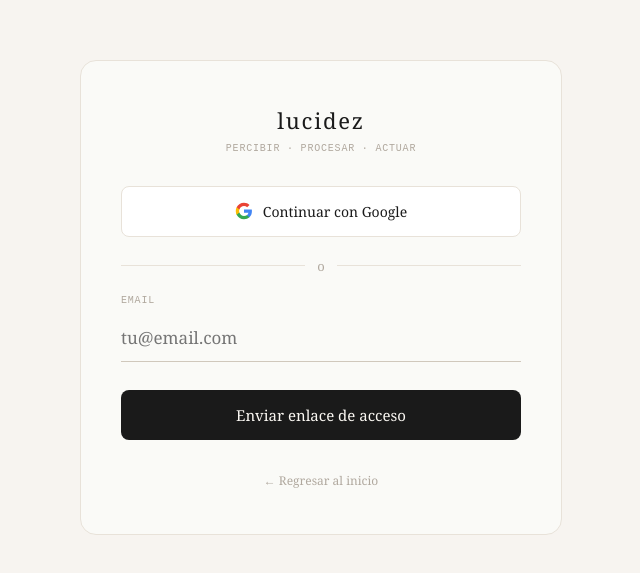
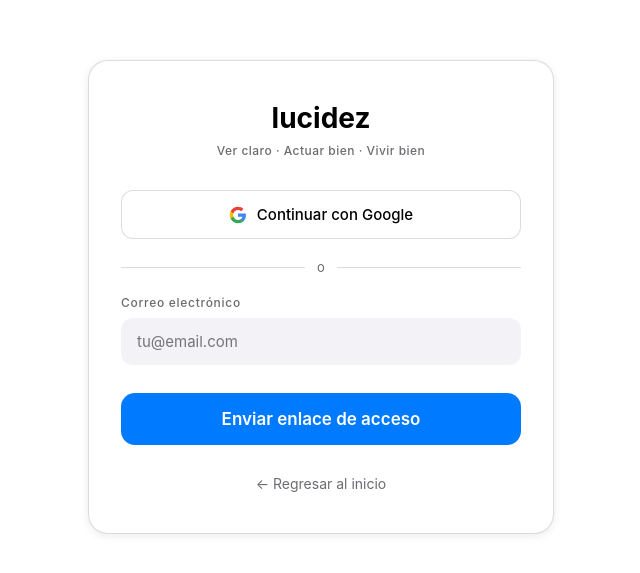
Before and after one commit to jorgeprax-dev/lucidez-web, a React (Vite) app: page /login in a window 1280 px wide. Shown: the part 127-700 px from the top of the page, without its empty margins (319-959 px from the left). Built offline with nearby package versions, Linux system fonts and the light colour scheme; no server answers.

Commit message:
feat: apply Apple palette to Login.jsx

```diff
--- a/src/Login.jsx
+++ b/src/Login.jsx
@@ -1,6 +1,7 @@
 import { useState } from "react";
 import { supabase } from "./supabaseClient";
 import { useNavigate } from "react-router-dom";
+import { theme } from "./theme";
 
 export default function Login() {
   const [email, setEmail] = useState("");
@@ -34,22 +35,22 @@ export default function Login() {
   }
 
   return (
-    <div style={{ minHeight: "100vh", background: "#F7F4F0", display: "flex", flexDirection: "column", alignItems: "center", justifyContent: "center", padding: "24px", fontFamily: "Georgia, serif" }}>
-      <div style={{ background: "#FAFAF7", border: "1px solid #E8E2D9", borderRadius: "16px", padding: "44px 40px", width: "100%", maxWidth: 400 }}>
+    <div style={{ minHeight: "100vh", background: theme.bg, display: "flex", flexDirection: "column", alignItems: "center", justifyContent: "center", padding: "24px", fontFamily: theme.sans }}>
+      <div style={{ background: theme.bg, border: `1px solid ${theme.border}`, borderRadius: 20, boxShadow: "0 2px 8px rgba(0,0,0,0.08)", padding: "40px 32px", width: "100%", maxWidth: 400 }}>
 
         <div style={{ marginBottom: 32, textAlign: "center" }}>
-          <div style={{ fontSize: 22, letterSpacing: "0.08em", color: "#1A1A1A", marginBottom: 8 }}>lucidez</div>
-          <div style={{ fontSize: 10, letterSpacing: "0.08em", textTransform: "uppercase", color: "#B0A89E", fontFamily: "'Courier New', monospace" }}>PERCIBIR · PROCESAR · ACTUAR</div>
+          <div style={{ fontFamily: theme.sans, fontWeight: 700, fontSize: 28, color: theme.ink, textAlign: "center", marginBottom: 8 }}>lucidez</div>
+          <div style={{ fontFamily: theme.sans, fontSize: 12, fontWeight: 500, color: theme.inkFaint, letterSpacing: "0.04em" }}>Ver claro · Actuar bien · Vivir bien</div>
         </div>
 
         {sent ? (
           <div style={{ textAlign: "center" }}>
-            <p style={{ fontSize: 16, color: "#1A1A1A", marginBottom: 12 }}>Revisa tu correo</p>
-            <p style={{ fontSize: 13, color: "#8A7F74", lineHeight: 1.6 }}>Te enviamos un enlace a <strong>{email}</strong>. Un clic y entras — sin contraseña.</p>
+            <p style={{ fontFamily: theme.sans, fontSize: 16, color: theme.ink, marginBottom: 12 }}>Revisa tu correo</p>
+            <p style={{ fontFamily: theme.sans, fontSize: 13, color: theme.inkFaint, lineHeight: 1.6 }}>Te enviamos un enlace a <strong>{email}</strong>. Un clic y entras — sin contraseña.</p>
           </div>
         ) : (
           <>
-            <button type="button" onClick={handleGoogleSignIn} disabled={loading} style={{ width: "100%", padding: "15px", background: "#FFFFFF", color: "#1A1A1A", border: "1px solid #E8E2D9", borderRadius: "8px", fontFamily: "Georgia, serif", fontSize: 14, cursor: loading ? "not-allowed" : "pointer", display: "flex", alignItems: "center", justifyContent: "center", gap: 10, opacity: loading ? 0.6 : 1, marginBottom: 20 }}>
+            <button type="button" onClick={handleGoogleSignIn} disabled={loading} style={{ width: "100%", padding: "14px 24px", background: theme.bg, color: theme.ink, border: `1px solid ${theme.border}`, borderRadius: 12, fontFamily: theme.sans, fontSize: 15, fontWeight: 500, cursor: loading ? "not-allowed" : "pointer", display: "flex", alignItems: "center", justifyContent: "center", gap: 10, opacity: loading ? 0.6 : 1, marginBottom: 20 }}>
               <svg width="18" height="18" viewBox="0 0 24 24" fill="none">
                 <path d="M22.56 12.25c0-.78-.07-1.53-.2-2.25H12v4.26h5.92c-.26 1.37-1.04 2.53-2.21 3.31v2.77h3.57c2.08-1.92 3.28-4.74 3.28-8.09z" fill="#4285F4"/>
                 <path d="M12 23c2.97 0 5.46-.98 7.28-2.66l-3.57-2.77c-.98.66-2.23 1.06-3.71 1.06-2.86 0-5.29-1.93-6.16-4.53H2.18v2.84C3.99 20.53 7.7 23 12 23z" fill="#34A853"/>
@@ -60,16 +61,16 @@ export default function Login() {
             </button>
 
             <div style={{ display: "flex", alignItems: "center", gap: 12, marginBottom: 20 }}>
-              <div style={{ flex: 1, height: "1px", background: "#E8E2D9" }}></div>
-              <span style={{ color: "#B0A89E", fontSize: 13 }}>o</span>
-              <div style={{ flex: 1, height: "1px", background: "#E8E2D9" }}></div>
+              <div style={{ flex: 1, height: "1px", background: theme.border }}></div>
+              <span style={{ color: theme.inkFaint, fontFamily: theme.sans, fontSize: 13 }}>o</span>
+              <div style={{ flex: 1, height: "1px", background: theme.border }}></div>
             </div>
 
             <form onSubmit={handleSubmit}>
-              <label style={{ display: "block", fontSize: 10, letterSpacing: "0.08em", textTransform: "uppercase", color: "#B0A89E", marginBottom: 8, fontFamily: "'Courier New', monospace" }}>Email</label>
-              <input type="email" value={email} onChange={e => setEmail(e.target.value)} placeholder="tu@email.com" required style={{ width: "100%", padding: "12px 0", border: "none", borderBottom: "1.5px solid #D0C8BC", background: "transparent", fontFamily: "Georgia, serif", fontSize: 17, color: "#1A1A1A", marginBottom: 28, display: "block", outline: "none" }} />
-              {error && <p style={{ fontSize: 12, color: "#E24B4A", marginBottom: 16 }}>{error}</p>}
-              <button type="submit" disabled={loading} style={{ width: "100%", padding: "15px", background: "#1A1A1A", color: "#FAF7F2", border: "none", borderRadius: "8px", fontFamily: "Georgia, serif", fontSize: 15, cursor: loading ? "not-allowed" : "pointer", marginBottom: 12, opacity: loading ? 0.7 : 1 }}>
+              <label style={{ display: "block", fontFamily: theme.sans, fontSize: 12, fontWeight: 500, color: theme.inkFaint, letterSpacing: "0.06em", marginBottom: 8 }}>Correo electrónico</label>
+              <input type="email" value={email} onChange={e => setEmail(e.target.value)} placeholder="tu@email.com" required style={{ width: "100%", padding: "14px 16px", border: "none", borderRadius: 12, background: theme.bgSecondary, fontFamily: theme.sans, fontSize: 15, color: theme.ink, marginBottom: 28, display: "block", outline: "none", boxSizing: "border-box" }} />
+              {error && <p style={{ fontFamily: theme.sans, fontSize: 12, color: "#E24B4A", marginBottom: 16 }}>{error}</p>}
+              <button type="submit" disabled={loading} style={{ width: "100%", padding: "16px 24px", background: theme.purple, color: "#FFFFFF", border: "none", borderRadius: 14, fontFamily: theme.sans, fontWeight: 600, fontSize: 17, cursor: loading ? "not-allowed" : "pointer", marginBottom: 12, opacity: loading ? 0.7 : 1 }}>
                 {loading ? "Enviando..." : "Enviar enlace de acceso"}
               </button>
             </form>
@@ -77,7 +78,7 @@ export default function Login() {
         )}
 
         <div style={{ textAlign: "center", marginTop: 16 }}>
-          <button type="button" onClick={() => navigate("/")} style={{ fontFamily: "Georgia, serif", fontSize: 12, color: "#B0A89E", background: "none", border: "none", cursor: "pointer", padding: 0 }}>← Regresar al inicio</button>
+          <button type="button" onClick={() => navigate("/")} style={{ fontFamily: theme.sans, fontSize: 14, color: theme.inkFaint, background: "none", border: "none", cursor: "pointer", padding: 0 }}>← Regresar al inicio</button>
         </div>
 
       </div>
```
